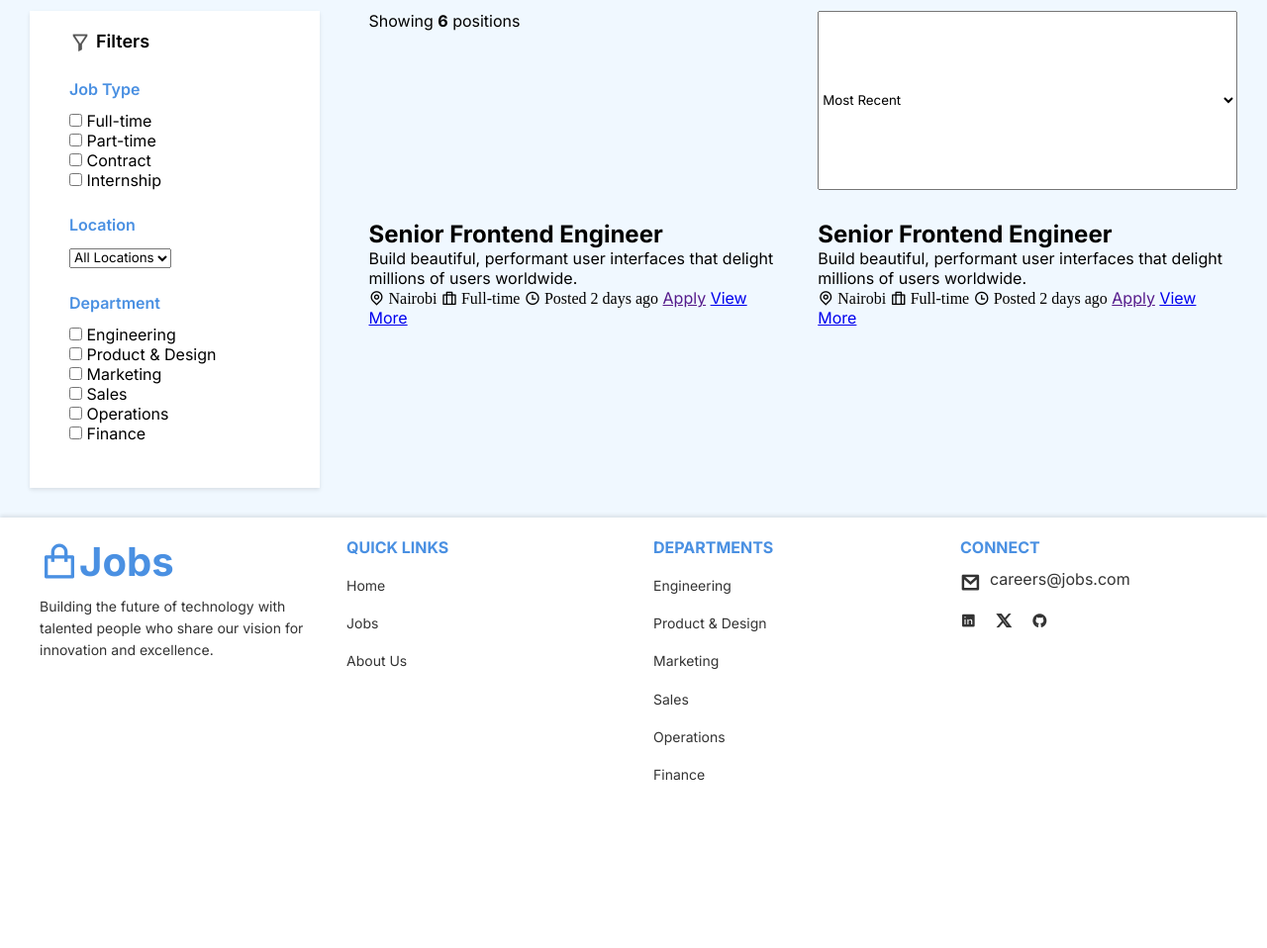
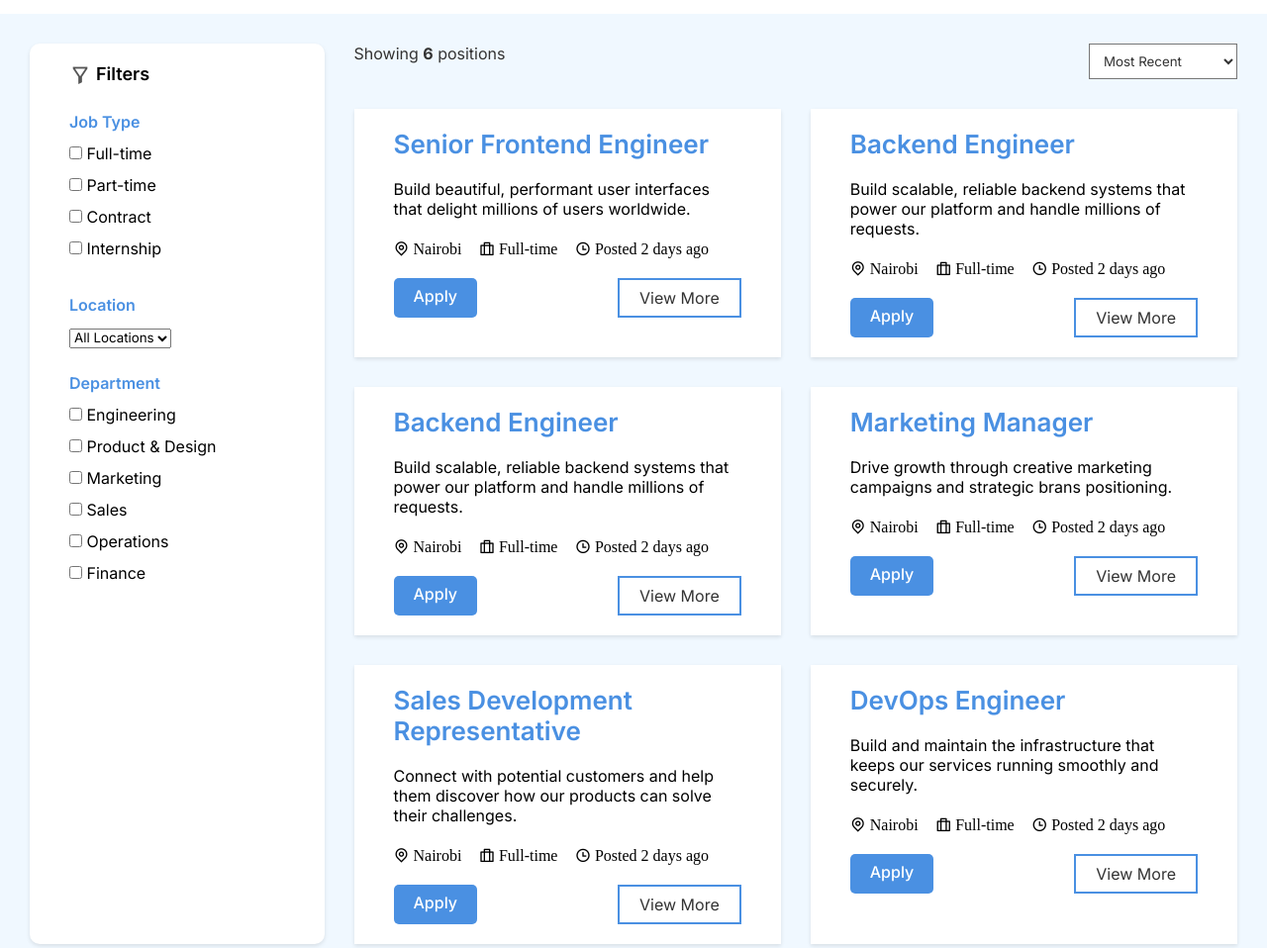
Before and after one commit to JulieKihumba/career-portal, a plain HTML site: page jobs.html in a window 1280 px wide. Shown: the part 200-1158 px from the top of the page at 99% size. Before the commit the page ends 1023 px from the top, so only its background shows below. Drawn offline with nearby package versions, Linux system fonts and the light colour scheme.

Commit message:
Enhance job listings and about page with improved styling and content

```diff
--- a/Assets/css/styles.css
+++ b/Assets/css/styles.css
@@ -289,13 +289,23 @@
 /* JOBS PAGE */
 .jobs__header {
   padding: 30px;
-  border: 1px solid #ccc;
   box-shadow: 0 2px 4px rgba(0, 0, 0, 0.1);
+}
+.jobs__header h2{
+  color: #333;
+  padding-bottom: 15px;
+  font-size: 40px;
+  font-weight: 700;
+}
+.jobs__header p{
+  color: #555;
+  font-size: 16px;
+  font-weight: 400;
 }
 .jobs__main {
   display: grid;
   grid-template-columns: 1fr 3fr;
-  column-gap: 50px;
+  column-gap: 30px;
   padding: 30px;
   background-color: aliceblue;
 }
@@ -303,6 +313,7 @@
   padding: 20px 40px;
   box-shadow: 0 2px 4px rgba(0, 0, 0, 0.1);
   background-color: white;
+  border-radius: 10px;
 }
 .jobs__filter-heading {
   display: flex;
@@ -318,17 +329,95 @@
   font-size: 18px;
   font-weight: 600;
 }
-.job-type, .job-location, .job-department{
+.job-type,
+.job-location,
+.job-department {
   padding-bottom: 25px;
 }
-form h5{
+.job-type div,
+.job-department div {
+  padding-bottom: 12px;
+}
+form h5 {
   color: #4a90e2;
   padding-bottom: 12px;
   font-size: 16px;
   font-weight: 600;
 }
 .jobs__positions {
+  display: flex;
+  flex-direction: column;
+  gap: 30px;
+}
+.jobs__positions-top {
+  display: flex;
+  justify-content: space-between;
+}
+.jobs__positions-top p{
+  color: #333;
+}
+.jobs__positions-top select{
+  width: 150px;
+  height: 36px;
+  background-color: white;
+  color: #333;
+  padding: 5px 10px;
+}
+.jobs__positions-bottom {
   display: grid;
   grid-template-columns: 1fr 1fr;
   gap: 30px;
 }
+.jobs__positions-card {
+  padding: 20px 40px;
+  box-shadow: 0 2px 4px rgba(0, 0, 0, 0.1);
+  background-color: white;
+}
+.jobs__positions-card h2 {
+  padding-bottom: 20px;
+  color: #4a90e2;
+  font-size: 26px;
+  font-weight: 600;
+}
+.jobs__positions-card p {
+  padding-bottom: 20px;
+}
+.i {
+  padding-bottom: 20px;
+  font-size: 16px;
+  font-weight: 400;
+}
+.i i {
+  padding-right: 13px;
+}
+.a {
+  display: flex;
+  justify-content: space-between;
+}
+.apply {
+  text-decoration: none;
+  background-color: #4a90e2;
+   border-radius: 5px;
+  padding: 8px 20px;
+  color: white;
+  font-size: 16px;
+  font-weight: 500;
+  transition: 300ms;
+}
+.apply:hover{
+  opacity: 85%;
+}
+.view {
+  text-decoration: none;
+  border: 2px solid#4a90e2;
+  padding: 8px 20px;
+  color: #333;
+  transition: 300ms;
+}
+.view:hover{
+  opacity: 70%;
+}
+/* ABOUT PAGE */
+.about-header {
+  background-color: #4a90e2;
+}
--- a/jobs.html
+++ b/jobs.html
@@ -100,35 +100,111 @@
       </div>
       <!-- positions -->
       <div class="jobs__positions">
+        <div class="jobs__positions-top">
           <p>Showing <b>6</b> positions</p>
           <select name="" id="">
             <option value="Most Recent" selected>Most Recent</option>
             <option value="Department">Department</option>
             <option value="Location">Location</option>
           </select>
+        </div>
+        <div class="jobs__positions-bottom">
           <div class="jobs__positions-card">
             <h2>Senior Frontend Engineer</h2>
             <p>
-            Build beautiful, performant user interfaces that delight millions of
-            users worldwide.
+              Build beautiful, performant user interfaces that delight millions
+              of users worldwide.
             </p>
+            <div class="i">
               <i class="ri-map-pin-line"> Nairobi</i>
               <i class="ri-briefcase-3-line"> Full-time</i>
               <i class="ri-time-line"> Posted 2 days ago</i>
-          <a href="">Apply</a>
-          <a href="jobs.html">View More</a>
+            </div>
+            <div class="a">
+              <a href="apply.html" class="apply">Apply</a>
+              <a href="job-details.html" class="view">View More</a>
+            </div>
           </div>
           <div class="jobs__positions-card">
-          <h2>Senior Frontend Engineer</h2>
+            <h2>Backend Engineer</h2>
             <p>
-            Build beautiful, performant user interfaces that delight millions of
-            users worldwide.
+              Build scalable, reliable backend systems that power our platform
+              and handle millions of requests.
             </p>
+            <div class="i">
               <i class="ri-map-pin-line"> Nairobi</i>
               <i class="ri-briefcase-3-line"> Full-time</i>
               <i class="ri-time-line"> Posted 2 days ago</i>
-          <a href="">Apply</a>
-          <a href="jobs.html">View More</a>
+            </div>
+            <div class="a">
+              <a href="apply.html" class="apply">Apply</a>
+              <a href="job-details.html" class="view">View More</a>
+            </div>
+          </div>
+          <div class="jobs__positions-card">
+            <h2>Backend Engineer</h2>
+            <p>
+              Build scalable, reliable backend systems that power our platform
+              and handle millions of requests.
+            </p>
+            <div class="i">
+              <i class="ri-map-pin-line"> Nairobi</i>
+              <i class="ri-briefcase-3-line"> Full-time</i>
+              <i class="ri-time-line"> Posted 2 days ago</i>
+            </div>
+            <div class="a">
+              <a href="apply.html" class="apply">Apply</a>
+              <a href="job-details.html" class="view">View More</a>
+            </div>
+          </div>
+          <div class="jobs__positions-card">
+            <h2>Marketing Manager</h2>
+            <p>
+              Drive growth through creative marketing campaigns and strategic
+              brans positioning.
+            </p>
+            <div class="i">
+              <i class="ri-map-pin-line"> Nairobi</i>
+              <i class="ri-briefcase-3-line"> Full-time</i>
+              <i class="ri-time-line"> Posted 2 days ago</i>
+            </div>
+            <div class="a">
+              <a href="apply.html" class="apply">Apply</a>
+              <a href="job-details.html" class="view">View More</a>
+            </div>
+          </div>
+          <div class="jobs__positions-card">
+            <h2>Sales Development Representative</h2>
+            <p>
+              Connect with potential customers and help them discover how our
+              products can solve their challenges.
+            </p>
+            <div class="i">
+              <i class="ri-map-pin-line"> Nairobi</i>
+              <i class="ri-briefcase-3-line"> Full-time</i>
+              <i class="ri-time-line"> Posted 2 days ago</i>
+            </div>
+            <div class="a">
+              <a href="apply.html" class="apply">Apply</a>
+              <a href="job-details.html" class="view">View More</a>
+            </div>
+          </div>
+          <div class="jobs__positions-card">
+            <h2>DevOps Engineer</h2>
+            <p>
+              Build and maintain the infrastructure that keeps our services
+              running smoothly and securely.
+            </p>
+            <div class="i">
+              <i class="ri-map-pin-line"> Nairobi</i>
+              <i class="ri-briefcase-3-line"> Full-time</i>
+              <i class="ri-time-line"> Posted 2 days ago</i>
+            </div>
+            <div class="a">
+              <a href="apply.html" class="apply">Apply</a>
+              <a href="job-details.html" class="view">View More</a>
+            </div>
+          </div>
         </div>
       </div>
     </div>
```
Also changed, not shown: about.html (+43 -9 lines). Lines whose indentation alone changed are shown as unchanged.
